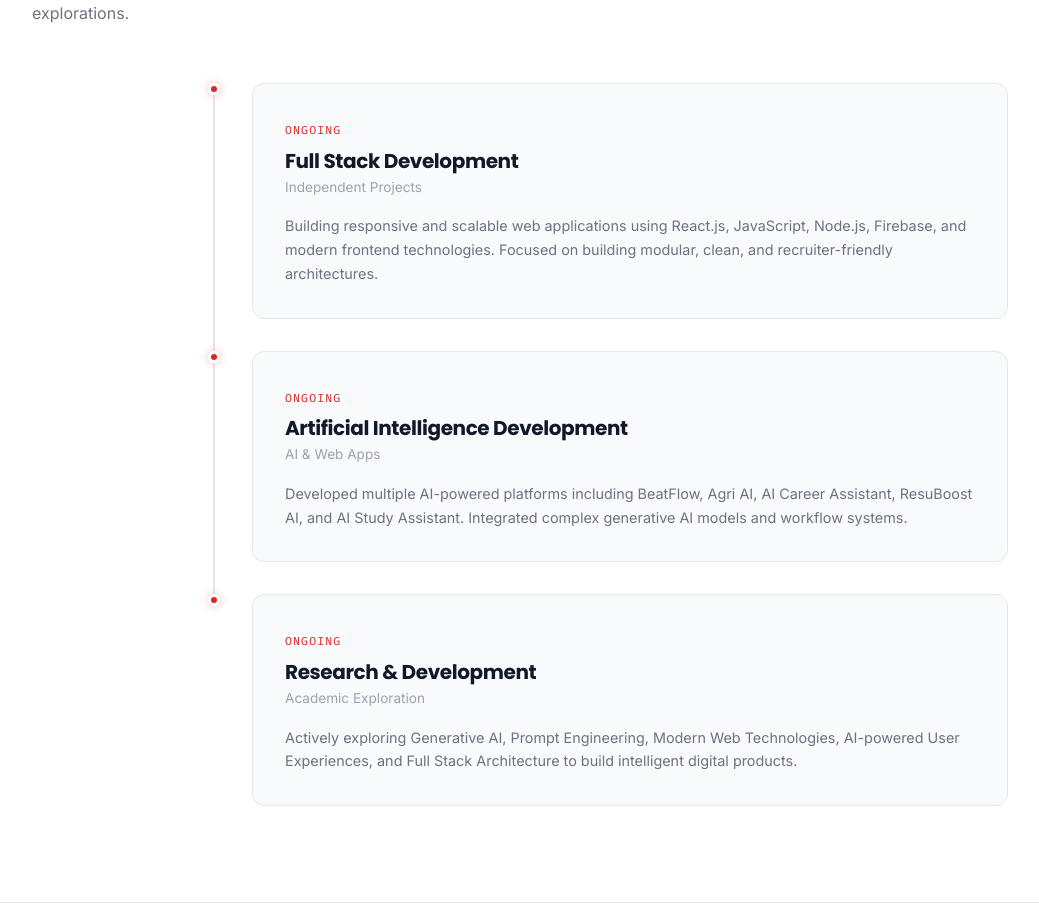
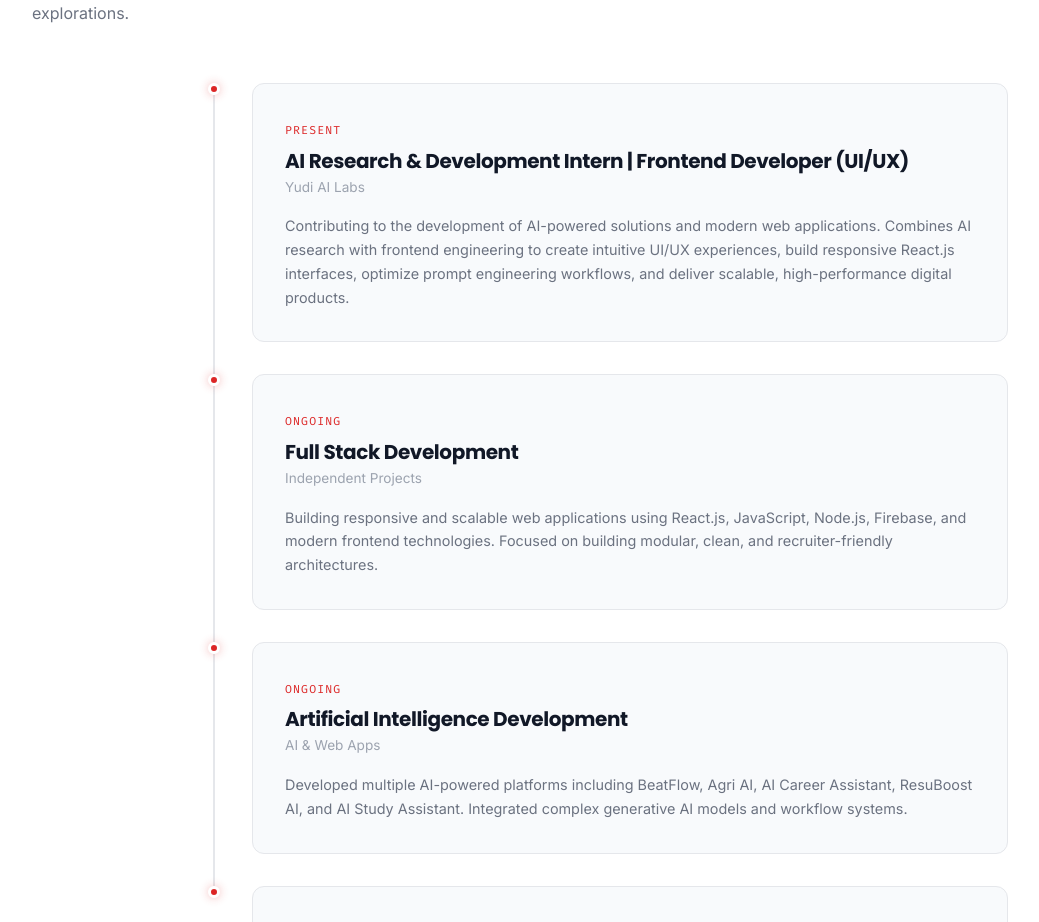
Before and after one commit to suryagokvarpu1-coder/My-Portfolio, a React (Vite) app: page / in a window 1280 px wide. Shown: the part 4140-5062 px from the top of the page, without its empty margins (32-1071 px from the left). Built offline with nearby package versions, Linux system fonts and the light colour scheme; no server answers.

Commit message:
feat: Add Yudi AI Labs internship experience

```diff
--- a/src/data/portfolioData.js
+++ b/src/data/portfolioData.js
@@ -92,6 +92,12 @@ export const portfolioData = {
 
   experience: [
     {
+      title: "AI Research & Development Intern | Frontend Developer (UI/UX)",
+      company: "Yudi AI Labs",
+      duration: "Present",
+      desc: "Contributing to the development of AI-powered solutions and modern web applications. Combines AI research with frontend engineering to create intuitive UI/UX experiences, build responsive React.js interfaces, optimize prompt engineering workflows, and deliver scalable, high-performance digital products."
+    },
+    {
       title: "Full Stack Development",
       company: "Independent Projects",
       duration: "Ongoing",
```
